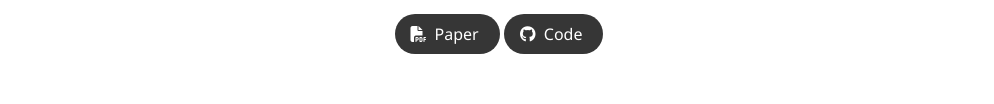
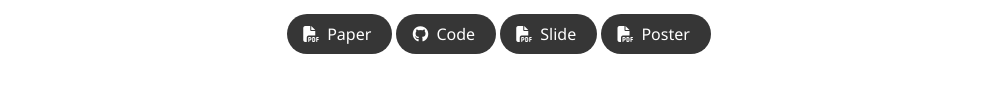
Before and after one commit to Tong-ZHAO/vsr, a plain HTML site: page index.html in a window 1280 px wide. Shown: the part 280-384 px from the top of the page, without its empty margins (141-1135 px from the left). Drawn offline with nearby package versions, Linux system fonts and the light colour scheme; some icons are missing; a web font is replaced by a local one.

Commit message:
add slide/poster

```diff
--- a/index.html
+++ b/index.html
@@ -97,6 +97,29 @@
                     <span>Code</span>
                   </a>
                 </span>
+
+                <!-- Slide link -->
+                <span class="link-block">
+                  <a href="static/pdfs/vsr_slide.pdf" target="_blank"
+                  class="external-link button is-normal is-rounded is-dark">
+                  <span class="icon">
+                    <i class="fas fa-file-pdf"></i>
+                  </span>
+                  <span>Slide</span>
+                </a>
+              </span>
+
+              <!-- Poster link -->
+              <span class="link-block">
+                <a href="static/pdfs/vsr_poster.pdf" target="_blank"
+                class="external-link button is-normal is-rounded is-dark">
+                <span class="icon">
+                  <i class="fas fa-file-pdf"></i>
+                </span>
+                <span>Poster</span>
+              </a>
+            </span>
+
             </div>
           </div>
         </div>
```
Also changed, not shown: 2 other files.
